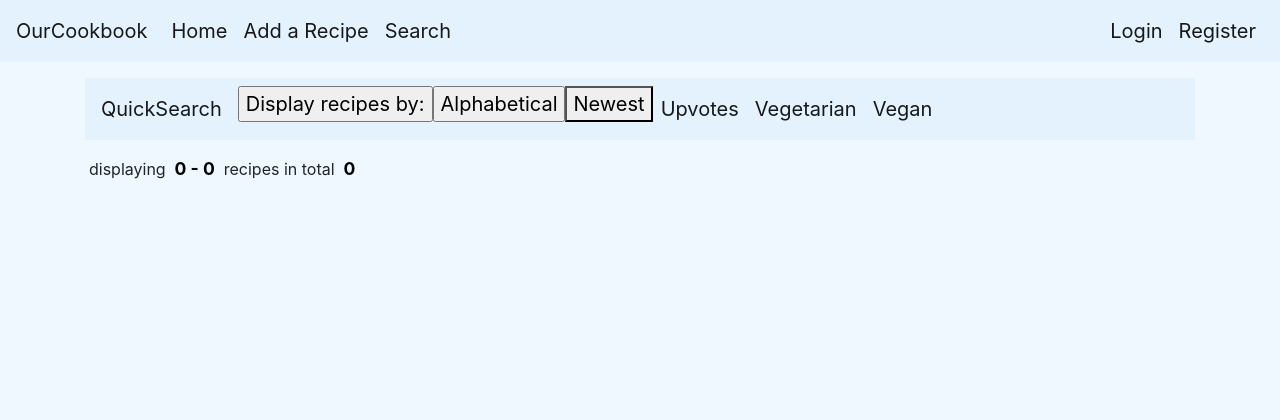
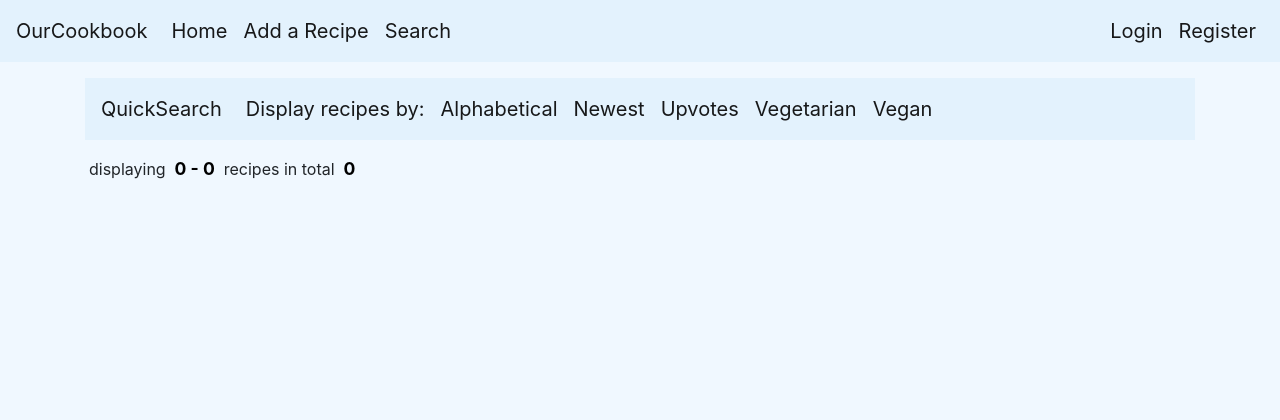
Before and after one commit to NinjaAiden/dcd-milestone-project, a Flask app: page /get_recipes in a window 1280 px wide. Shown: the top 420 px of the page. Run offline with Flask 2, Linux system fonts and the light colour scheme; data that the repository does not hold is empty; some libraries are stand-ins or nearby versions.

Commit message:
restyled recipes page

```diff
--- a/templates/recipes.html
+++ b/templates/recipes.html
@@ -5,20 +5,19 @@
     <button class="navbar-toggler" type="button" data-toggle="collapse" data-target="#quickSearchBar" aria-controls="navbarSupportedContent" aria-expanded="false" aria-label="Toggle navigation">
         <span class="navbar-toggler-icon"></span>
     </button>
-    <form action="{{ url_for('get_recipes') }}" method="GET">
     <div class="collapse navbar-collapse" id="quickSearchBar">
         <ul class="navbar-nav mr-auto">
             <li class="nav-item active">
-                    <input type="submit" name="alpha_recipes" value="Display recipes by:"/>
+                <a class="nav-link" href="{{url_for('get_recipes')}}">Display recipes by: <span class="sr-only"></span></a>
             </li>
             <li class="nav-item active">
-                    <input type="submit" name="alpha_recipes" value="Alphabetical"/>
+                <a class="nav-link" href="{{url_for('get_recipes')}}">Alphabetical<span class="sr-only"></span></a>
             </li>
             <li class="nav-item active">
-                    <button type="submit" name="new_recipes" >Newest</button>
+                <a class="nav-link" href="{{url_for('newest_recipes')}}">Newest<span class="sr-only"></span></a>
             </li>
             <li class="nav-item active">
-                    <a class="nav-link" id="upv_recipes" href="{{url_for('upvoted_recipes')}}">Upvotes<span class="sr-only"></span></a>
+                <a class="nav-link" href="{{url_for('upvoted_recipes')}}">Upvotes<span class="sr-only"></span></a>
             </li>
             <li class="nav-item active">
                 <a class="nav-link" href="{{url_for('vegetarian_recipes')}}">Vegetarian<span class="sr-only"></span></a>
@@ -28,7 +27,6 @@
             </li>
         </ul>
     </div>
-    </form>
 </nav>
 
 <div class="container mx-1">
```
Lines whose indentation alone changed are shown as unchanged.
